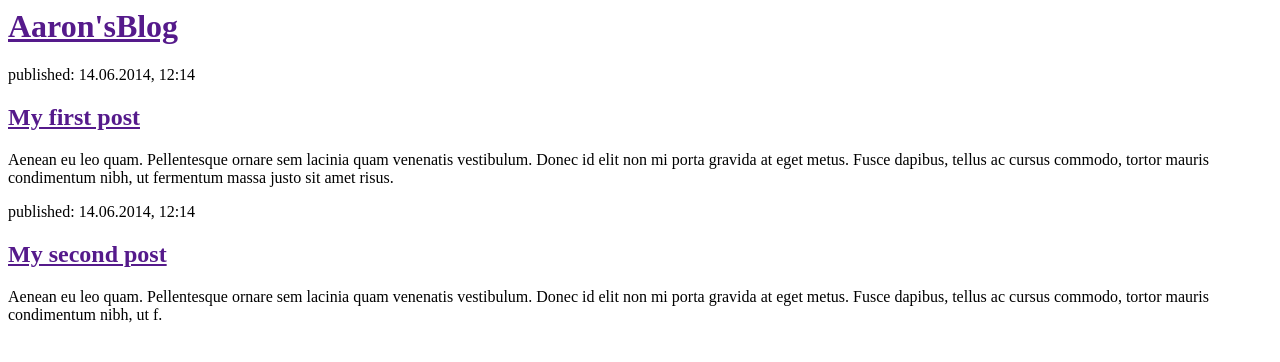
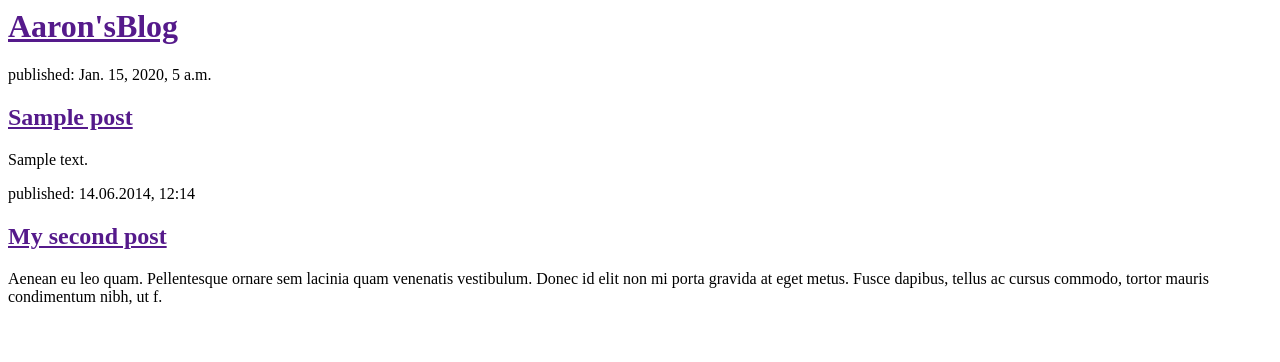
Before and after one commit to alphaguy/my-first-blog, a Django app: template blog/templates/blog/post_list.html in a window 1280 px wide. Shown: the top 362 px of the page. Run offline with Django 3.2, Linux system fonts and the light colour scheme; the template is opened without the code that fills it: values that come from a table or form of the project are taken from there, others are empty; tables that the repository leaves empty hold one stand-in row (values such as "Sample post").

Commit message:
First model access

```diff
--- a/blog/templates/blog/post_list.html
+++ b/blog/templates/blog/post_list.html
@@ -8,10 +8,14 @@
         </div>
 
         <div>
-            <p>published: 14.06.2014, 12:14</p>
-            <h2><a href="">My first post</a></h2>
-            <p>Aenean eu leo quam. Pellentesque ornare sem lacinia quam venenatis vestibulum. Donec id elit non mi porta gravida at eget metus. Fusce dapibus, tellus ac cursus commodo, tortor mauris condimentum nibh, ut fermentum massa justo sit amet risus.</p>
-        </div>
+		{%for post in posts%}
+		<div>
+			<p>published: {{ post.published_date }}</p>
+			<h2><a href="">{{ post.title }}</a></h2>
+			<p>{{ post.text|linebreaksbr }}</p>
+		</div>
+		{%endfor%}
+         </div>
 
         <div>
             <p>published: 14.06.2014, 12:14</p>
--- a/blog/views.py
+++ b/blog/views.py
@@ -1,6 +1,9 @@
 from django.shortcuts import render
+from .models import Post
+from django.utils import timezone
 
 # Create your views here.
 
 def post_list(request):
-	return render(request, 'blog/post_list.html', {})
+	posts = Post.objects.filter(published_date__lte=timezone.now()).order_by('published_date')
+	return render(request, 'blog/post_list.html', {'posts': posts})
```
